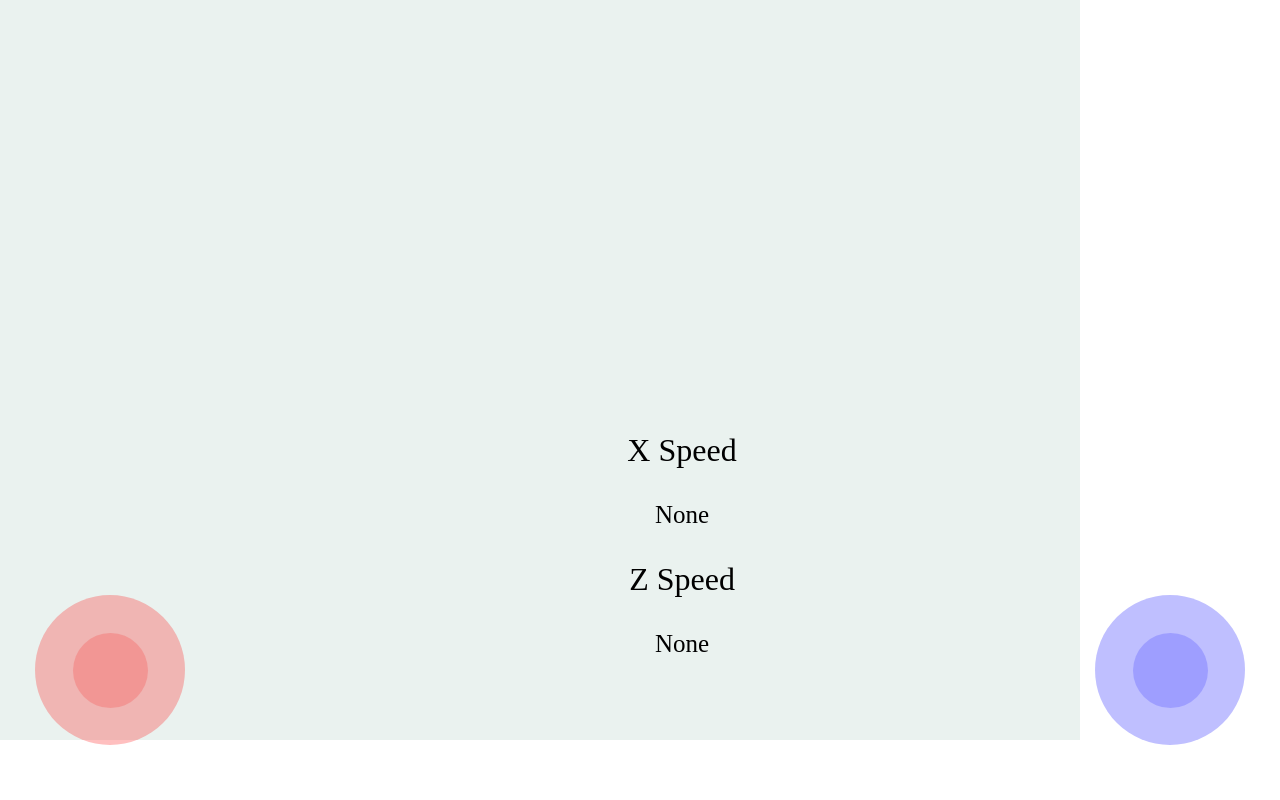
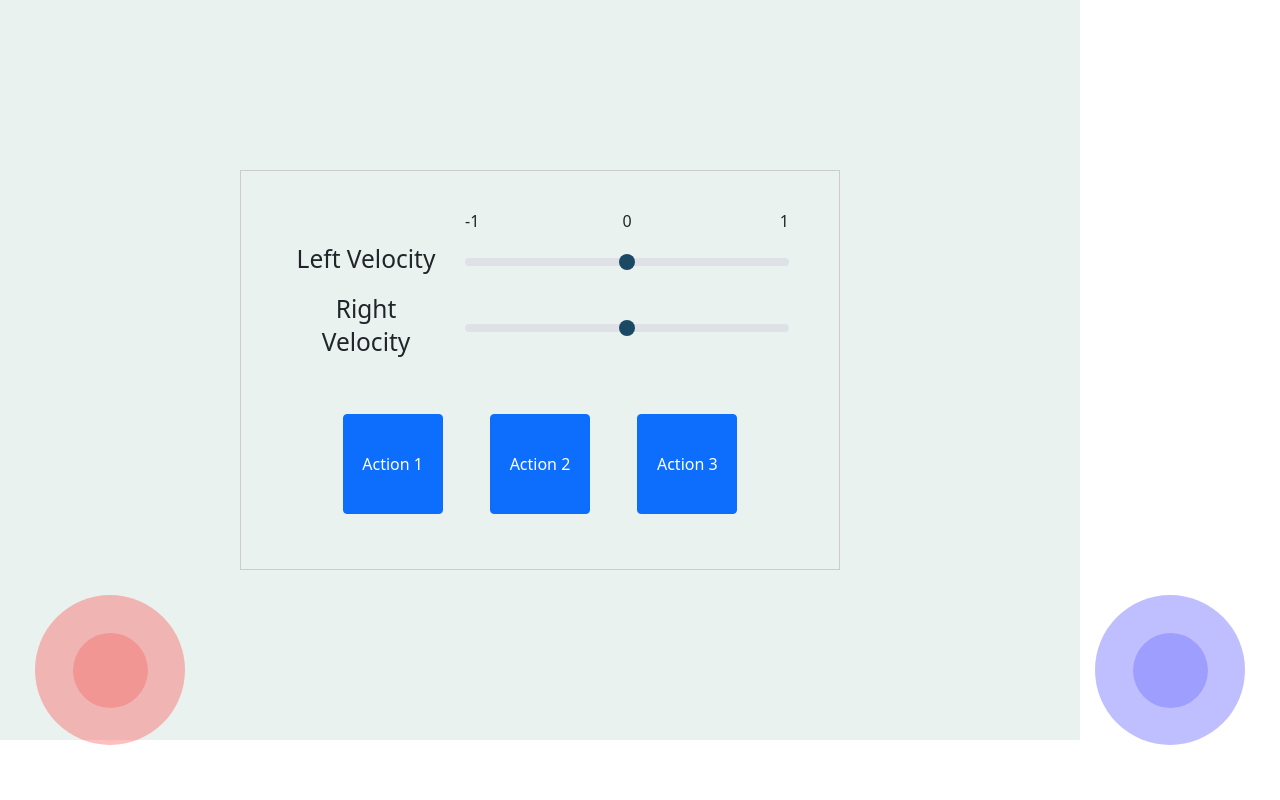
Before and after one commit to stu00608/agv_websocket_controller, a plain HTML site: page index.html in a window 1280 px wide. Drawn offline with nearby package versions, Linux system fonts and the light colour scheme.

Commit message:
Added arduino code and updated front end.

```diff
--- a/assets/css/style.css
+++ b/assets/css/style.css
@@ -1,3 +1,7 @@
+:root {
+    --bs-secondary: #1b4965;
+}
+
 html,
 body {
     touch-action: none;
@@ -28,6 +32,9 @@ body {
     height: 740px;
     width: 1080px;
     background-color: #eaf2ef;
+    display: flex;
+    align-items: center;
+    justify-content: center;
 }
 
 .right {
@@ -58,11 +65,24 @@ body {
 }
 
 .display-panel {
-    position: absolute;
-    top: 50%;
-    right: 35%;
-    width: 300px;
+    width: 600px;
     height: 400px;
     justify-content: center;
     align-items: center;
+    text-align: center;
+    padding: 30px;
+    border: 1px solid #ccc;
 }
+
+.display-panel p {
+    display: inline-block;
+    text-align: center;
+}
+
+input[type="range"][disabled]::-webkit-slider-thumb {
+    background-color: var(--bs-secondary);
+}
+
+input[type="range"][disabled]::-moz-range-thumb {
+    background-color: var(--bs-secondary);
+}
--- a/index.html
+++ b/index.html
@@ -7,6 +7,10 @@
     <meta name="viewport" content="width=device-width, initial-scale=1.0 maximum-scale=1.0, user-scalable=no">
     <title>MNIST Canvas</title>
 
+    <link rel="stylesheet"
+        href="https://cdnjs.cloudflare.com/ajax/libs/twitter-bootstrap/5.0.0-beta3/css/bootstrap.min.css"
+        integrity="sha512-N415hCJJdJx+1UBfULt+i+ihvOn42V/kOjOpp1UTh4CZ70Hx5bDlKryWaqEKfY/8EYOu/C2MuyaluJryK1Lb5Q=="
+        crossorigin="anonymous" />
     <link rel="stylesheet" href="assets/css/style.css">
 </head>
 
@@ -14,15 +18,50 @@
 
     <div id="container">
         <div class="display-panel">
-            <p style="text-align: center; font-size: 32px;">X Speed</p>
-            <p style="text-align: center; font-size: 25px;" id="x_speed">None</p>
-            <p style="text-align: center; font-size: 32px;">Z Speed</p>
-            <p style="text-align: center; font-size: 25px;" id="z_speed">None</p>
+            <div class="row m-2">
+                <div class="col-sm-4"></div>
+                <div class="col-sm-2" style="display: flex;align-items: center; justify-content: left;">-1</div>
+                <div class="col-sm-4" style="display: flex;align-items: center; justify-content: center;">0</div>
+                <div class="col-sm-2" style="display: flex;align-items: center; justify-content: right;">1</div>
+            </div>
+            <div class="row m-2">
+                <div class="col-sm-4">
+                    <h3><small>Left Velocity</small></h3>
+                </div>
+                <div class="col-sm-8" style="display: flex;align-items: center; justify-content: center;">
+                    <input type="range" class="form-range" id="leftVelRange" min="-1" max="1" step="0.01" disabled>
+                </div>
+            </div>
+            <div class="row m-2">
+                <div class="col-sm-4">
+                    <h3><small>Right Velocity</small></h3>
+                </div>
+                <div class="col-sm-8" style="display: flex;align-items: center; justify-content: center;">
+                    <input type="range" class="form-range" id="rightVelRange" min="-1" max="1" step="0.01" disabled>
+                </div>
+            </div>
+            <!-- <div class="row" style="height: 30px;">
+            </div> -->
+
+            <div class="row m-5">
+                <div class="col-sm-4">
+                    <button type="button" class="btn btn-primary" style="width: 100px; height: 100px;">Action 1</button>
+                </div>
+                <div class="col-sm-4">
+                    <button type="button" class="btn btn-primary" style="width: 100px; height: 100px;">Action 2</button>
+                </div>
+                <div class="col-sm-4">
+                    <button type="button" class="btn btn-primary" style="width: 100px; height: 100px;">Action 3</button>
+                </div>
+            </div>
         </div>
-        <div class="js-panel" id="js-left"></div>
-        <div class="js-panel right" id="js-right"></div>
     </div>
+    <div class="js-panel" id="js-left"></div>
+    <div class="js-panel right" id="js-right"></div>
 
+    <script src="https://cdnjs.cloudflare.com/ajax/libs/twitter-bootstrap/5.0.0-beta3/js/bootstrap.min.js"
+        integrity="sha512-mp3VeMpuFKbgxm/XMUU4QQUcJX4AZfV5esgX72JQr7H7zWusV6lLP1S78wZnX2z9dwvywil1VHkHZAqfGOW7Nw=="
+        crossorigin="anonymous"></script>
     <script type="text/javascript" src="https://cdn.jsdelivr.net/npm/onnxjs/dist/onnx.min.js"></script>
     <script type="text/javascript" src="https://ajax.googleapis.com/ajax/libs/jquery/3.5.1/jquery.min.js"></script>
     <script type="text/javascript" src="assets/lib/nipplejs.js"></script>
--- a/scripts/main.js
+++ b/scripts/main.js
@@ -8,8 +8,8 @@ var linear_x = 0;
 var angular_z = 0;
 
 const JOYSTICK_SIZE = 150;
-const MAX_LINEAR_VALUE = 1.0;
-const MAX_ROTATE_VALUE = 1.0;
+const MAX_LINEAR_VALUE = 0.75;
+const MAX_ROTATE_VALUE = 0.75;
 
 var socket = null;
 var config = null;
@@ -24,8 +24,8 @@ fetch('./assets/config/config.json')
         socket.onmessage = function (event) {
             try {
                 var res = JSON.parse(event.data);
-                $("#x_speed").html(res.X_speed);
-                $("#z_speed").html(res.Z_speed);
+                updateRangeInput(document.getElementById('leftVelRange'), res.left_motor_speed);
+                updateRangeInput(document.getElementById('rightVelRange'), res.right_motor_speed);
             }
             catch (e) {
                 console.log(e);
@@ -74,7 +74,7 @@ function rightJoystickStart(event, nipple) {
 }
 
 function rightJoystickMove(event, nipple) {
-    angular_z = Math.cos(nipple.angle.radian) * MAX_ROTATE_VALUE * nipple.distance / (JOYSTICK_SIZE / 2);
+    angular_z = -Math.cos(nipple.angle.radian) * MAX_ROTATE_VALUE * nipple.distance / (JOYSTICK_SIZE / 2);
 }
 
 function rightJoystickEnd(event, nipple) {
@@ -112,6 +112,23 @@ function initJoystick() {
     right_joystick.on("end", rightJoystickEnd);
 }
 
+function updateRangeInput(rangeInput, value) {
+    // Get the container element
+    var container = rangeInput.parentElement;
+
+    // Calculate the width of the container
+    var containerWidth = container.offsetWidth;
+
+    // Calculate the position of the range input based on the value
+    var inputPosition = ((value + 1) / 2) * containerWidth;
+
+    // Update the position of the range input
+    rangeInput.style.left = inputPosition + 'px';
+
+    // Update the value of the range input
+    rangeInput.value = value;
+}
+
 $(document).ready(function () {
     // JoySticks
     initJoystick();
```
Also changed, not shown: 1 other file.
